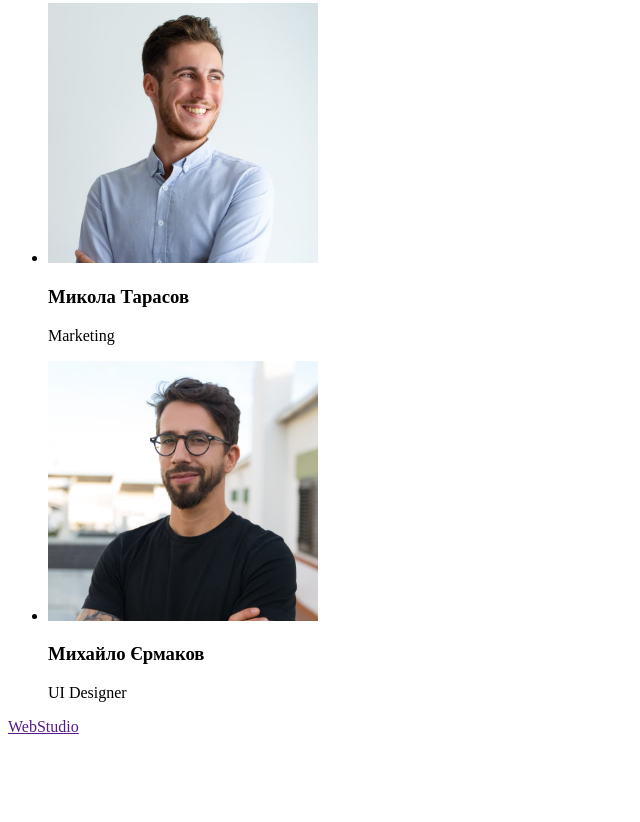
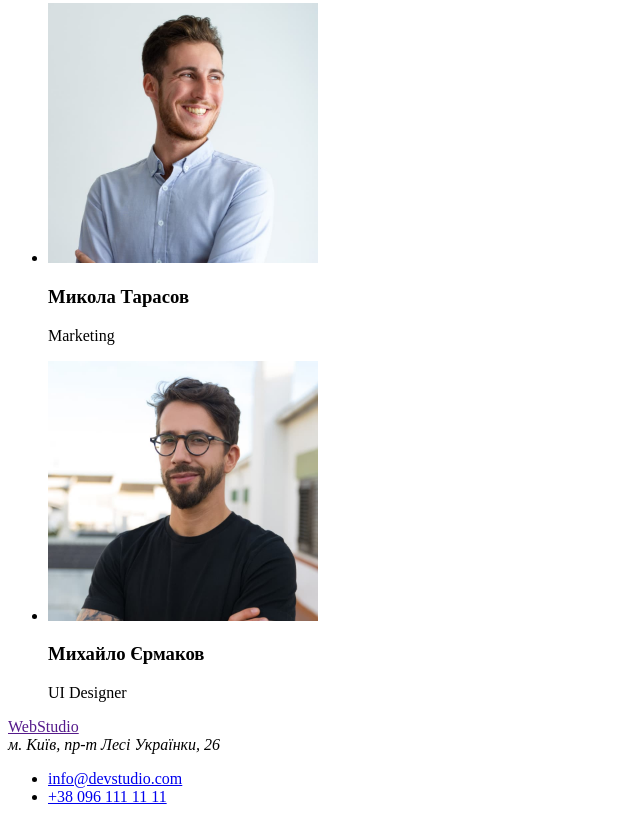
Before and after one commit to BohdanHubin/goit-markup-hw-01, a plain HTML site: page index.html in a window 1280 px wide. Shown: the part 2333-3155 px from the top of the page, without its empty margins (0-640 px from the left). Before the commit the page ends 3077 px from the top, so only its background shows below. Drawn offline with Linux system fonts and the light colour scheme.

Commit message:
дополняет раздел footer

```diff
--- a/index.html
+++ b/index.html
@@ -108,7 +108,17 @@
     </main>
     <footer>
         <a href="">WebStudio</a>
-
+        <address>
+            м. Київ, пр-т Лесі Українки, 26
+        </address>
+        <ul>
+            <li>
+                <a href="mailto:info@devstudio.com">info@devstudio.com</a>
+            </li>
+            <li>
+                <a href="tel:+380961111111">+38 096 111 11 11</a>
+            </li>
+        </ul>
 
     </footer>
 
```
